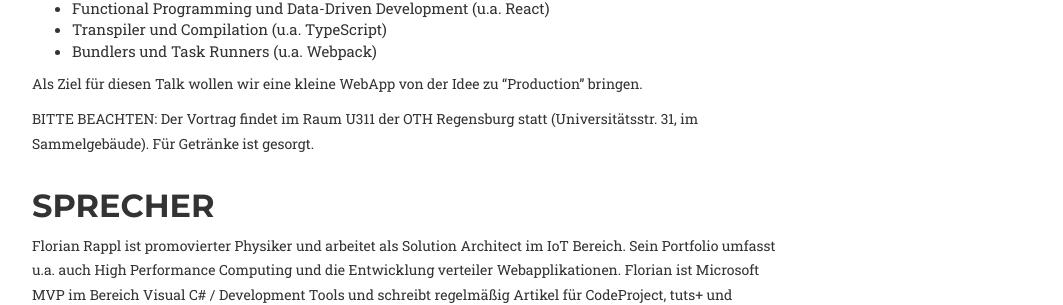
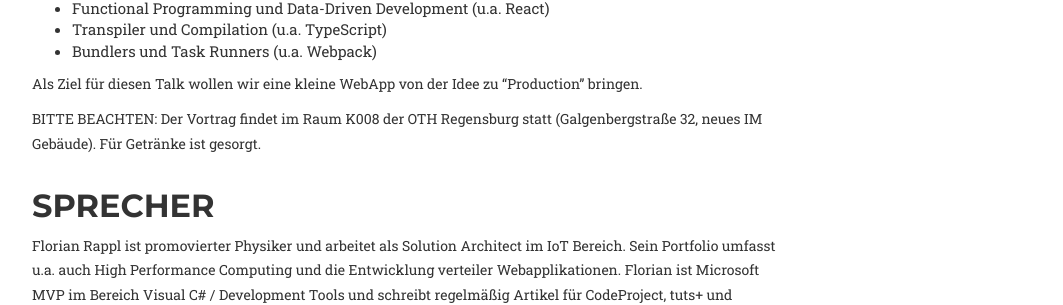
Before and after one commit to DotNetRegensburg/dotnetregensburg.github.io, a Jekyll site: the page built from _posts/2018-03-27-moderne-webentwicklung.md, in a window 1280 px wide. Shown: the part 329-634 px from the top of the page, without its empty margins (38-1101 px from the left). Built offline with Jekyll 4.4.1, drawn with Linux system fonts in a browser that asks for light colours; some web fonts are replaced.

Commit message:
fixed location of March 2018 talk

```diff
--- a/_posts/2018-03-27-moderne-webentwicklung.md
+++ b/_posts/2018-03-27-moderne-webentwicklung.md
@@ -26,4 +26,4 @@
 
 Als Ziel für diesen Talk wollen wir eine kleine WebApp von der Idee zu "Production" bringen.
 
-BITTE BEACHTEN: Der Vortrag findet im Raum U311 der OTH Regensburg statt (Universitätsstr. 31, im Sammelgebäude). Für Getränke ist gesorgt.
+BITTE BEACHTEN: Der Vortrag findet im Raum K008 der OTH Regensburg statt (Galgenbergstraße 32, neues IM Gebäude). Für Getränke ist gesorgt.
```
